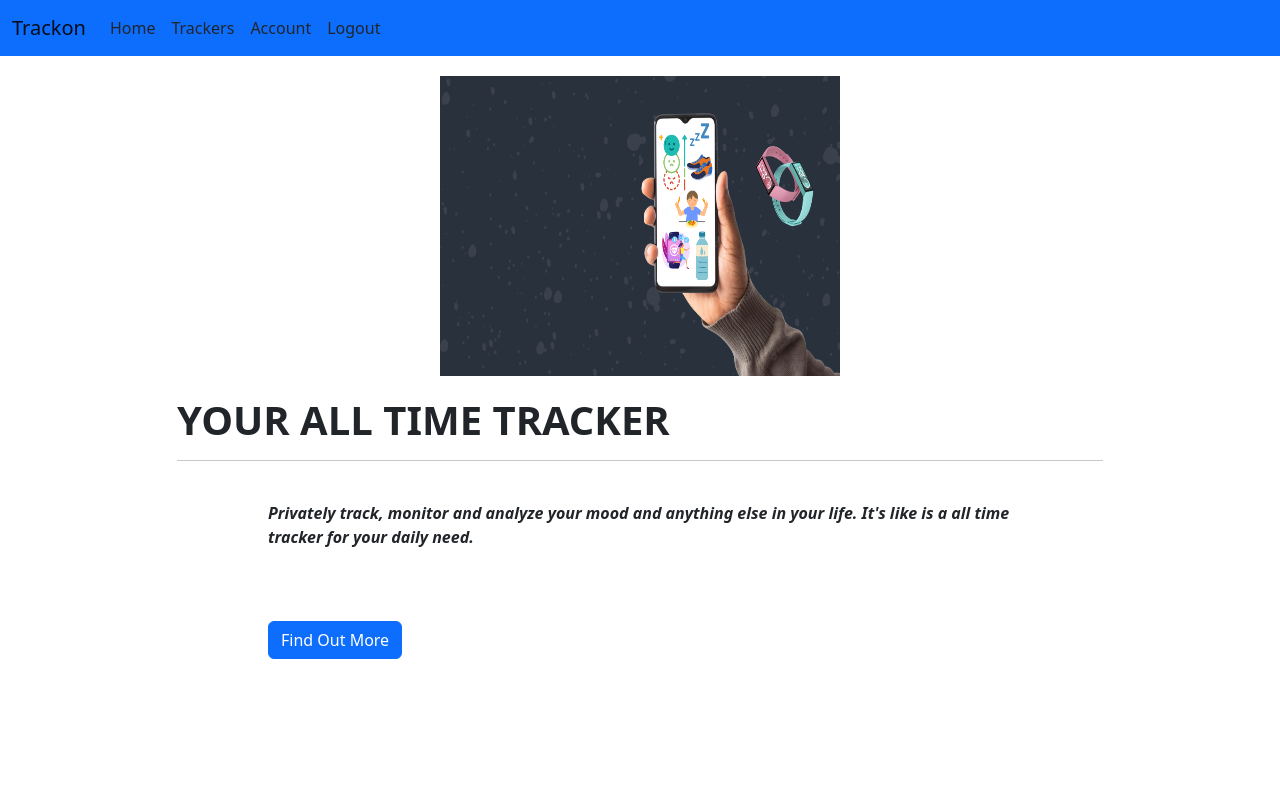
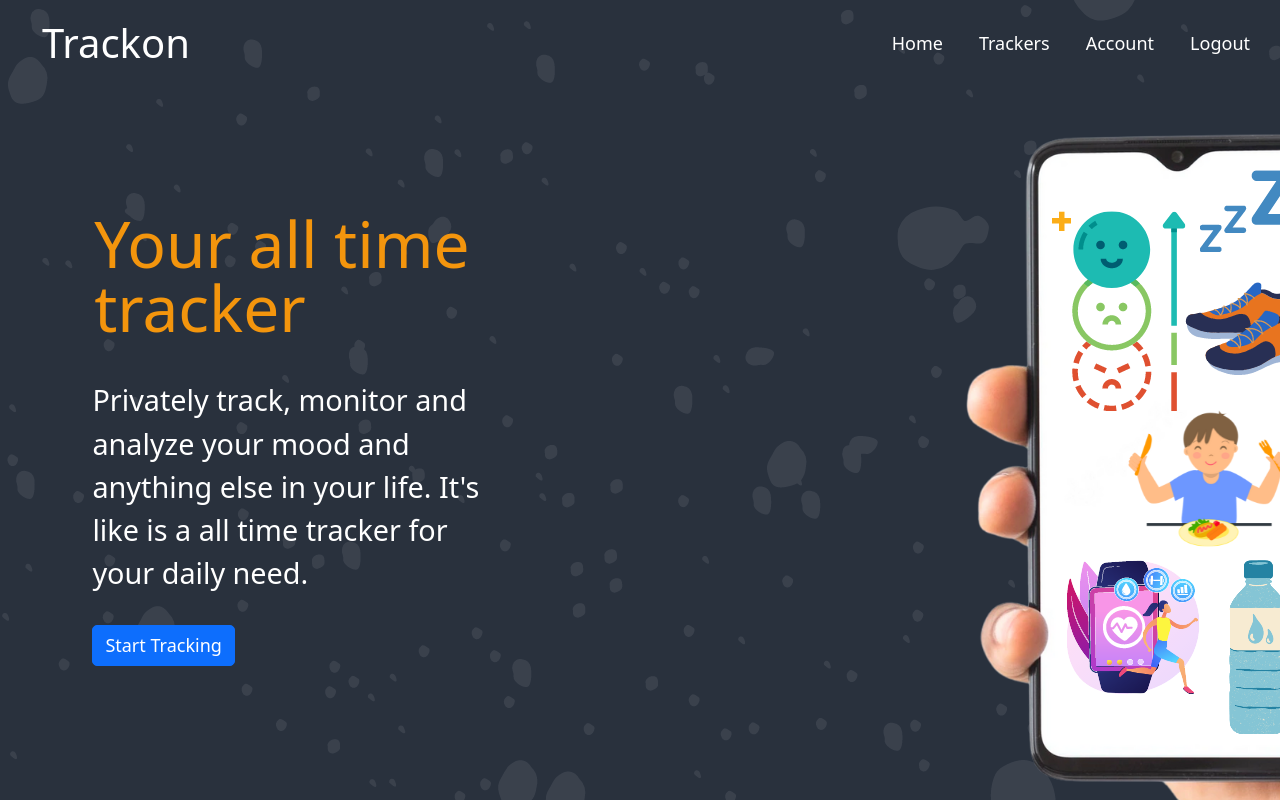
Before and after one commit to keshav211/Trackon, a Flask app: page / in a window 1280 px wide. Run offline with Flask 2, Linux system fonts and the light colour scheme; a user stored in the database is signed in; parts of the project's set-up code (start-up, migrations or seed data) failed here and were passed over.

Commit message:
Frontend improved, added button features

```diff
--- a/main/static/main.css
+++ b/main/static/main.css
@@ -58,9 +58,36 @@
     }
 }
 
-.home-img{
-    display: flex;
-    justify-content: center;
-    width: 100%;
-    padding: 20px;
+.a-title{
+    color: #f3950d;
+    font-size: 4rem;
+    line-height: 1;
+    padding: 20% 20% 0% 15%;
 }
+
+.about_introText{
+    line-height:1.5;
+    font-size: 1.8rem;
+    color: white;
+    margin: 5% 20% 5% 15%;
+    text-align: left;
+
+}
+
+.nav-link{
+    color: white;
+    margin: 10px;
+    font-size: large;
+  }
+
+.navbar-brand{
+    color: white;
+    font-size: 40px;
+    margin-left: 30px;
+}
+
+.about_button{
+    font-size: large;
+    border-radius: 5px;
+    margin: 0% 20% 10% 15%;
+}
--- a/main/templates/base.html
+++ b/main/templates/base.html
@@ -18,36 +18,37 @@
     {% endif %}
   </head>
   <body>
-    <nav class="navbar navbar-expand-lg bg-primary">
+      <nav class="navbar navbar-expand-lg navbar-dark bg-dark">
         <div class="container-fluid">
-        <a class="navbar-brand" href="#">Trackon</a>
-        <button
-          class="navbar-toggler"
-          type="button"
-          data-bs-toggle="collapse"
-          data-bs-target="#navbarNav"
-          aria-controls="navbarNav"
-          aria-expanded="false"
-          aria-label="Toggle navigation"
-        >
+        <a class="navbar-brand" href="{{url_for('home')}}">Trackon</a>
+          <button class="navbar-toggler" type="button" data-bs-toggle="collapse" data-bs-target="#navbarNav"
+            aria-controls="navbarNav" aria-expanded="false" aria-label="Toggle navigation">
             <span class="navbar-toggler-icon"></span>
           </button>
           <div class="collapse navbar-collapse" id="navbarNav">
-          <a
-            class="nav-link active px-2"
-            href="{{url_for('home')}}"
-            aria-current="page"
-            href="#"
-            >Home</a
-          >
+            <ul class="navbar-nav ms-auto">
+              <li class="nav-item">
+                <a class="nav-link active px-2" href="{{url_for('home')}}" aria-current="page" href="#">Home</a>
+              </li>
               {% if current_user.is_authenticated %}
+              <li class="nav-item">
                 <a class="nav-link px-2" href="{{url_for('track')}}">Trackers</a>
+              </li>
+              <li class="nav-item">
                 <a class="nav-link px-2" href="{{url_for('account')}}">Account</a>
+              </li>
+              <li class="nav-item">
                 <a class="nav-link px-2" href="{{url_for('logout')}}">Logout</a>
+              </li>
               {% else %}
+              <li class="nav-item">
                 <a class="nav-link px-2" href="{{url_for('login')}}">Login</a>
+              </li>
+              <li class="nav-item">
                 <a class="nav-link px-2" href="{{url_for('register')}}">Register</a>
+              </li>
               {% endif %}
+            </ul>
           </div>
       </div>
     </nav>
--- a/main/templates/home.html
+++ b/main/templates/home.html
@@ -1,22 +1,87 @@
-{% extends 'base.html' %} {% block content %}
+<!DOCTYPE html>
+<html lang="en">
+
+<head>
+  <meta charset="UTF-8" />
+  <meta http-equiv="X-UA-Compatible" content="IE=edge" />
+  <meta name="viewport" content="width=device-width, initial-scale=1.0" />
+  <link href="https://cdn.jsdelivr.net/npm/bootstrap@5.2.0-beta1/dist/css/bootstrap.min.css" rel="stylesheet"
+    integrity="sha384-0evHe/X+R7YkIZDRvuzKMRqM+OrBnVFBL6DOitfPri4tjfHxaWutUpFmBp4vmVor" crossorigin="anonymous">
+  <link rel="stylesheet" href="{{ url_for('static', filename='main.css') }}">
+  {% if title %}
+  <title>{{ title }}</title>
+  {% else %}
+  <title>Document</title>
+  {% endif %}
+</head>
+
+<body background="{{ url_for('static', filename='home.png') }}">
+  <div class="container-fluid">
+    <nav class="navbar navbar-expand-lg navbar-dark">
+      <a class="navbar-brand" href="#">Trackon</a>
+      <button class="navbar-toggler" type="button" data-bs-toggle="collapse" data-bs-target="#navbarNav"
+        aria-controls="navbarNav" aria-expanded="false" aria-label="Toggle navigation">
+        <span class="navbar-toggler-icon"></span>
+      </button>
+      <div class="collapse navbar-collapse" id="navbarNav">
+        <ul class="navbar-nav ms-auto">
+          <li class="nav-item">
+            <a class="nav-link active px-2" href="{{url_for('home')}}" aria-current="page" href="#">Home</a>
+          </li>
+          {% if current_user.is_authenticated %}
+          <li class="nav-item">
+            <a class="nav-link px-2" href="{{url_for('track')}}">Trackers</a>
+          </li>
+          <li class="nav-item">
+            <a class="nav-link px-2" href="{{url_for('account')}}">Account</a>
+          </li>
+          <li class="nav-item">
+            <a class="nav-link px-2" href="{{url_for('logout')}}">Logout</a>
+          </li>
+          {% else %}
+          <li class="nav-item">
+            <a class="nav-link px-2" href="{{url_for('login')}}">Login</a>
+          </li>
+          <li class="nav-item">
+            <a class="nav-link px-2" href="{{url_for('register')}}">Register</a>
+          </li>
+          {% endif %}
+        </ul>
+      </div>
+    </nav>
+  </div>
+  {% with messages = get_flashed_messages(with_categories=true) %} {% if
+  messages %} {% for category, message in messages %}
+  <div class="alert alert-{{ category }}">{{ message }}</div>
+  {% endfor %} {% endif %} {% endwith %}
 
 
-<section id="page-top" data-bs-spy="scroll" data-bs-target="#mainNav" data-bs-offset="57">
-    <div class="home-img">
-        <img src="static/home.png" width="400px" height="300px" alt="...">
+  <div class="row">
+    <div class="col-lg-6">
+      <h1 class="a-title">
+        <span class="myname">Your all time tracker</span>
+      </h1>
     </div>
-        <div class="container my-auto">
-            <div class="row">
-                <div class="col-lg-10 mx-auto">
-                    <h1 class="text-uppercase"><strong>Your all time tracker</strong></h1>
-                    <hr>
-                </div>
-            </div>
-            <div class="col-lg-8 mx-auto">
-                <p class="text-faded mb-5"><br><strong><em>Privately track, monitor and analyze your mood and anything else in your life. It's like is a all time tracker for your daily need.</em></strong><br><br></p><a class="btn btn-primary btn-xl" role="button" href="#services">Find Out More</a>
-            </div>
-        </div>
-    </header>
-</section>
+    <div class="row">
+      <div class="col-lg-6">
+        <p class="about_introText">Privately track, monitor and analyze your mood and anything else in
+          your life. It's like is a all time tracker for your daily need.<br>
+        </p>
+        {% if current_user.is_authenticated %}
+        <a class="btn btn-primary about_button" href="{{url_for('track')}}" role="button">Start Tracking</a>
+        {% else %}
+        <a class="btn btn-primary about_button" href="{{url_for('login')}}" role="button">Login</a>
+        {% endif %}
+      </div>
+    </div>
+  </div>
 
-{% endblock content %}
+
+
+
+  <script src="https://cdn.jsdelivr.net/npm/bootstrap@5.2.0-beta1/dist/js/bootstrap.bundle.min.js"
+    integrity="sha384-pprn3073KE6tl6bjs2QrFaJGz5/SUsLqktiwsUTF55Jfv3qYSDhgCecCxMW52nD2"
+    crossorigin="anonymous"></script>
+</body>
+
+</html>
```
Also changed, not shown: main/site.db, main/static/home.png. Lines whose indentation alone changed are shown as unchanged.
